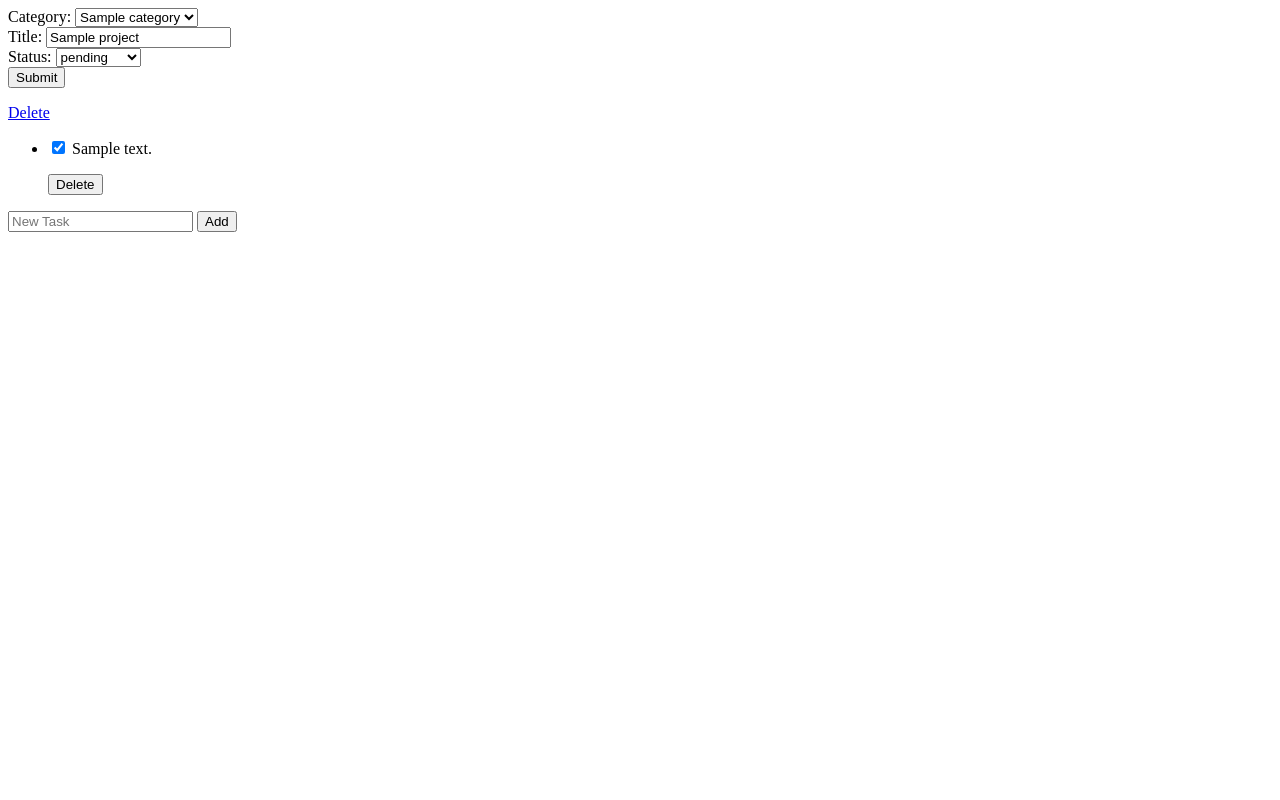
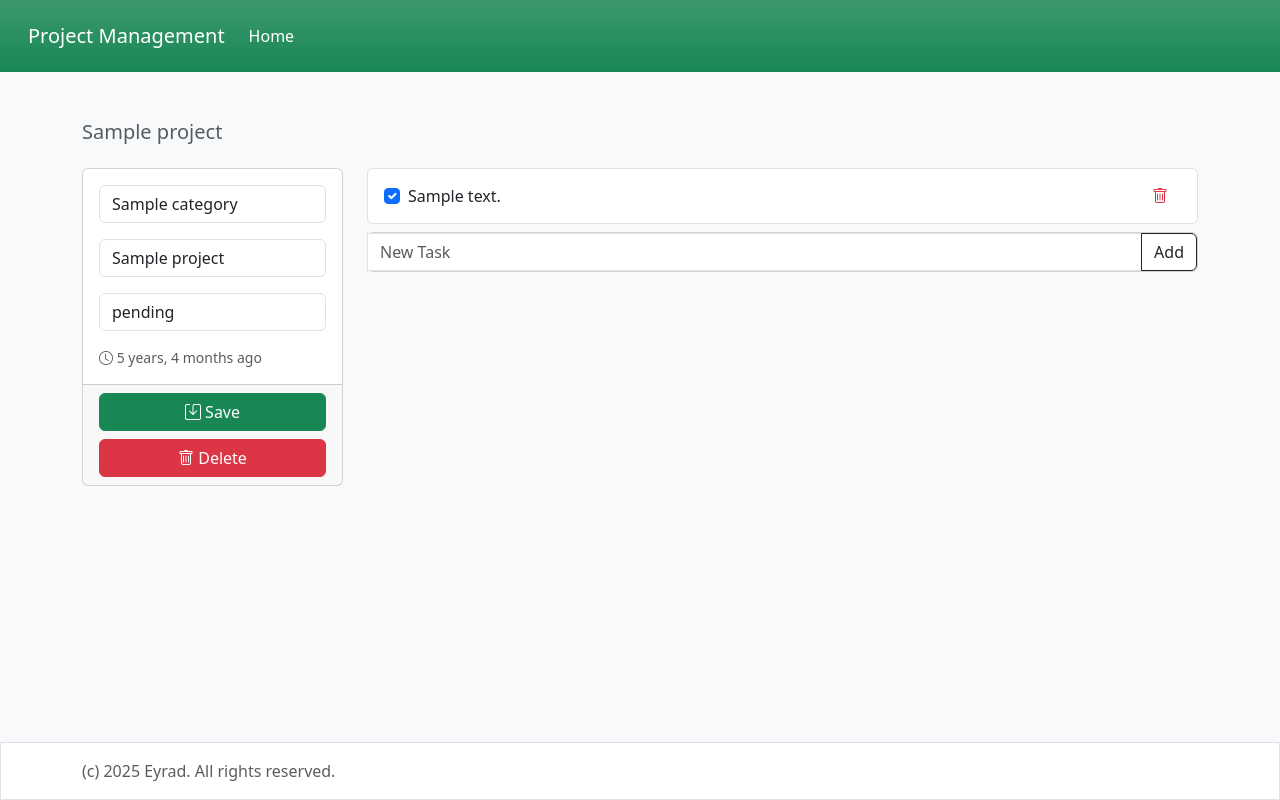
Before and after one commit to MustafaCodes-Dev/django_pm, a Django app: page /project/edit/1 in a window 1280 px wide. Run offline with Django 5.2, Linux system fonts and the light colour scheme; tables that the repository leaves empty hold one stand-in row (values such as "Sample post").

Commit message:
update bootstrap

```diff
--- a/projects/forms.py
+++ b/projects/forms.py
@@ -1,14 +1,16 @@
 from django import forms
 from . import models
+
+attrs= {"class":"form-control"}
 
 class ProjectCreateForm(forms.ModelForm):
     class Meta:
         model = models.Project
         fields = ['category','title', 'description']
         widgets = {
-            'category':forms.Select(),
-            'title': forms.TextInput(),
-            'description': forms.Textarea()
+            'category':forms.Select(attrs=attrs),
+            'title': forms.TextInput(attrs=attrs),
+            'description': forms.Textarea(attrs=attrs)
         }
 
 class ProjectUpdateForm(forms.ModelForm):
@@ -16,7 +18,7 @@ class ProjectUpdateForm(forms.ModelForm):
         model = models.Project
         fields = ['category','title', 'status']
         widgets = {
-            'category':forms.Select(),
-            'title': forms.TextInput(),
-            'status': forms.Select()
+            'category':forms.Select(attrs=attrs),
+            'title': forms.TextInput(attrs=attrs),
+            'status': forms.Select(attrs=attrs)
         }
--- a/projects/templates/project/task.html
+++ b/projects/templates/project/task.html
@@ -1,23 +1,29 @@
 {% load i18n %}
 
-<ul>
+<ul class="list-group">
     {% for task in project.task_set.all %}
 
 
-        <li>
-            <form method="post" action = '{% url "Task_update" task.id %}'>
+        <li class="list-group-item d-flex">
+            <form method="post" action = '{% url "Task_update" task.id %}' class="my-auto me-2">
                 {% csrf_token %}
-                <input type="checkbox"
+                <input
+                 class="form-check-input"
+                 type="checkbox"
                  name= 'is_completed'
                  {% if task.is_completed %} checked {% endif %}
                  onchange= "this.form.submit()"
                  >
-                 {{task.description}}
 
             </form>
+            <p class="my-auto me-auto">
+                {{task.description}}
+            </p>
             <form method="post" action = '{% url "Task_delete" task.id %}'>
                 {% csrf_token %}
-                <button type = "submit">Delete</button>
+                <button type = "submit" class="btn">
+                    <i class="bi bi-trash text-danger"></i>
+                </button>
 
             </form>
 
@@ -27,10 +33,15 @@
 
 </ul>
 
+<div class="card mt-2">
+    <form method="post" action = '{% url "Task_create" %}' class="d-flex">
+        {% csrf_token %}
+        <div class="input-group">
+            <input type="hidden" value= '{{project.id}}' name= 'project'>
+            <input type="text" name= 'description' class="form-control" placeholder = '{% trans "New Task" %}' required>
+            <input type="submit" class="btn btn-outline-dark" value= '{% trans "Add" %}' />
+        </div>
 
-<form method="post" action = '{% url "Task_create" %}'>
-    {% csrf_token %}
-    <input type="hidden" value= '{{project.id}}' name= 'project'>
-    <input type="text" name= 'description' placeholder = '{% trans "New Task" %}'>
-    <input type="submit" value= '{% trans "Add" %}' />
-</form>
+    </form>
+
+</div>
--- a/projects/templates/project/update.html
+++ b/projects/templates/project/update.html
@@ -1,14 +1,56 @@
+{% extends "base.html" %}
 {% load i18n %}
+{% load humanize %}
 {% block content %}
-<form method="post">
-{% csrf_token %}
-{{form}}
-<input type="submit" value= Submit />
-</form>
+    <nav aria-label= "breadcrumb">
+        <ol class="breadcrumb">
+            <li class="breadcrumb-item active" aria-current="page">
+                <h5>
+                    {{object.title}}
+                </h5>
+            </li>
+        </ol>
+    </nav>
+    <div class="row">
+        <div class="col-md-3">
+            <form method="POST">
+                <div class="card">
+                    <div class="card-body">
+                        {% csrf_token %}
+                        {% for field in form %}
+                            <div class="mb-3">{{field}}</div>
+                        {% endfor %}
+                        <div class="d-flex mt-2">
+                            <span class="me-auto text-muted small">
+                                <i class="bi bi-clock"></i>
+                                <time datetime="{{object.created_at}}">
+                                    {{object.created_at|naturaltime}}
+                                </time>
+                            </span>
+                        </div>
+                    </div>
+                    <div class="card-footer">
+                        <div class="d-grid gap-2">
+                            <button class="btn btn-success">
+                                <i class="bi bi-save"></i>
+                                {% trans "Save" %}
+                            </button>
+                            <a href="{% url 'Project_delete' object.id %}" class="btn btn-danger">
+                                    <i class="bi bi-trash"></i>
+                                    {% trans "Delete" %}
+                            </a>
 
-<a href="{% url 'Project_delete' project.id %}">{% trans "Delete" %}</a>
+                        </div>
+                    </div>
+                </div>
+            </form>
+        </div>
+        <div class="col-md-9">
 
-{% include "project/task.html" %}
+            {% include "project/task.html" %}
+
+        </div>
+    </div>
 
 
 {% endblock  %}
```
